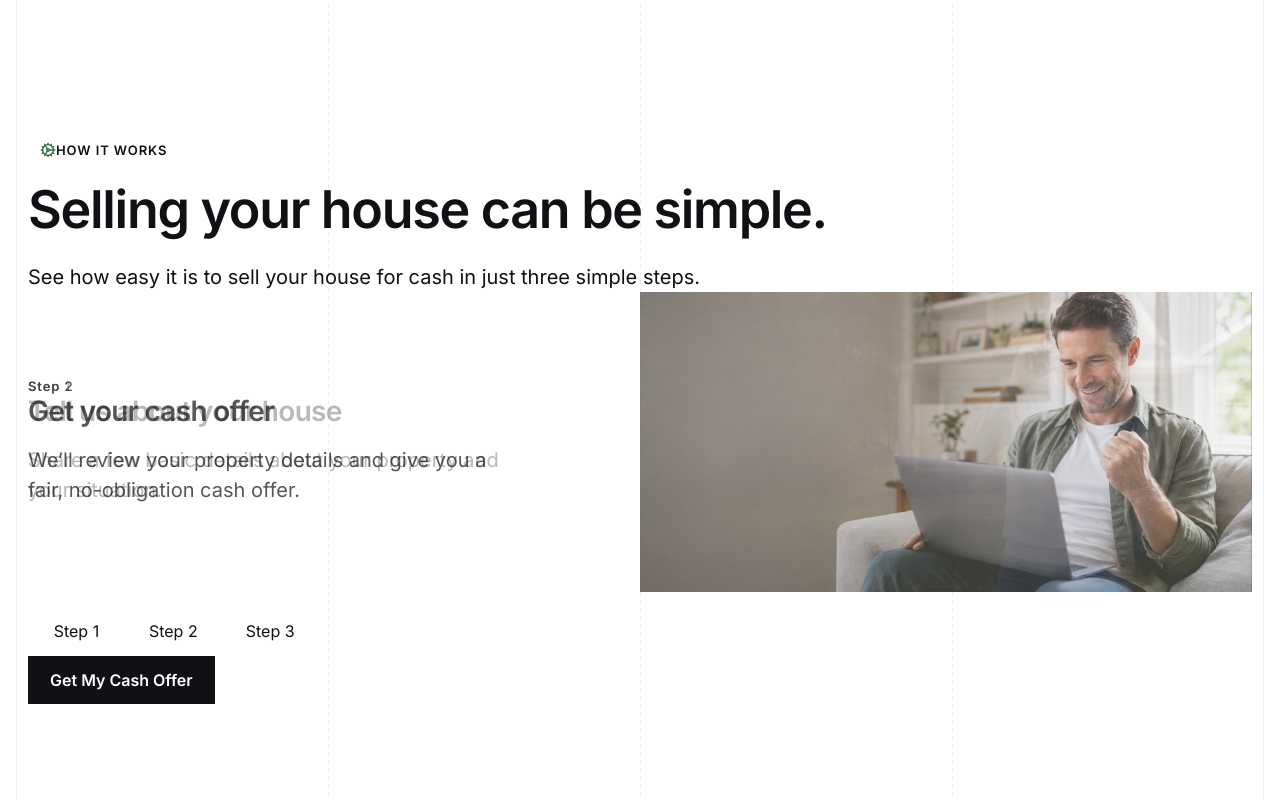
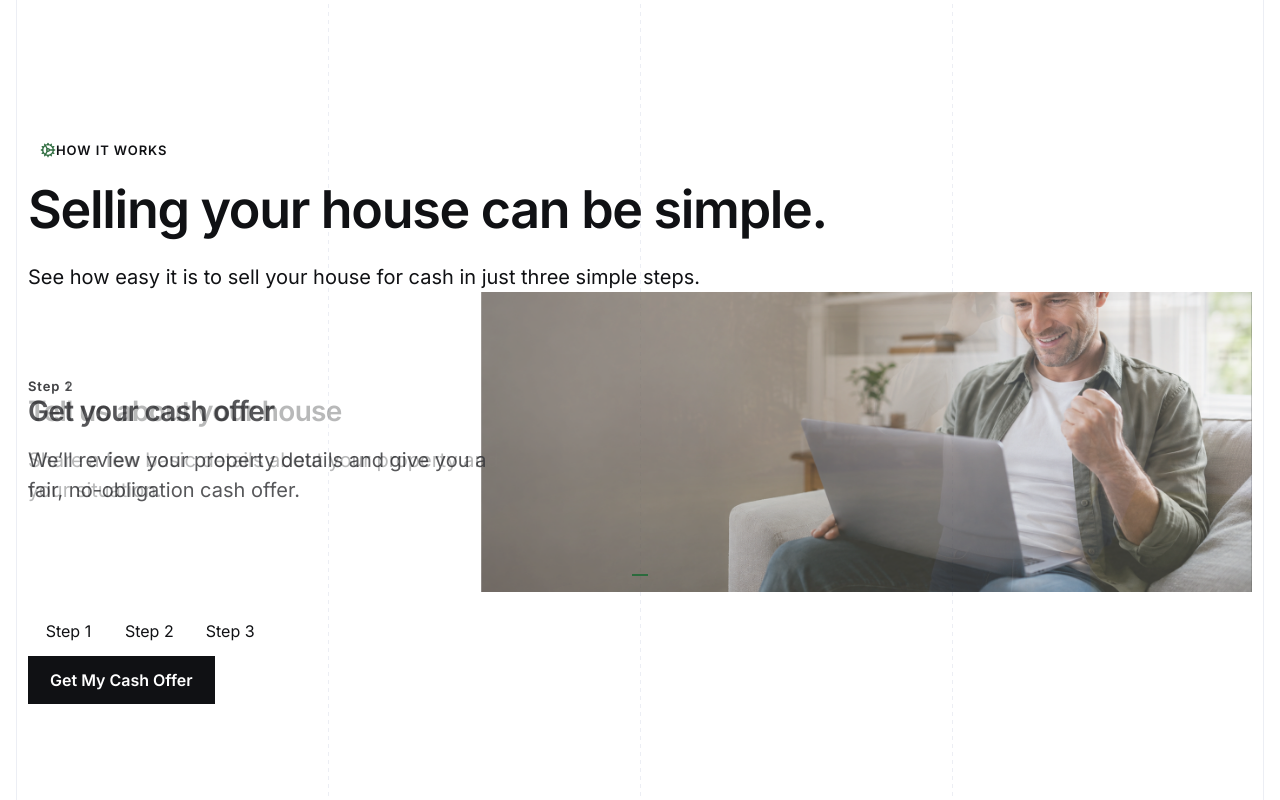
Before and after one commit to YHICAdmin/your-house-in-cash, a Next.js app: page / in a window 1280 px wide. Shown: the part 2405-3205 px from the top of the page. Built offline with nearby package versions, Linux system fonts and the light colour scheme.

Commit message:
style: refine how it works image treatment

```diff
--- a/src/components/area/area-how-it-works.module.css
+++ b/src/components/area/area-how-it-works.module.css
@@ -119,11 +119,11 @@
 .progressMark {
   width: var(--spacing-s);
   height: 2px;
-  background: var(--color-border);
+  background: var(--color-text-muted);
 }
 
 .activeProgressMark {
-  background: var(--color-brand);
+  background: var(--color-brand-dark);
 }
 
 .selectors {
@@ -143,7 +143,7 @@
   min-height: 48px;
   align-items: center;
   justify-content: center;
-  padding: 0 var(--spacing-m);
+  padding: 0 var(--spacing-s);
   border: 0;
   background: transparent;
   color: var(--color-text-muted);
@@ -153,11 +153,12 @@
 .selector::before {
   position: absolute;
   top: 0;
-  right: 0;
-  left: 0;
+  left: 50%;
+  width: var(--spacing-m);
   height: 2px;
   background: transparent;
   content: "";
+  transform: translateX(-50%);
 }
 
 .activeSelector {
@@ -197,17 +198,23 @@
     top: 0;
     bottom: 0;
     left: auto;
-    width: 50%;
+    width: 60%;
     aspect-ratio: auto;
+  }
+
+  .stepImage {
+    object-position: 92% bottom;
+    transform: scale(1.05);
+    transform-origin: right bottom;
   }
 
   .overlay {
     background: linear-gradient(
       to right,
       var(--color-background-soft) 0%,
-      var(--color-background-soft) 60%,
-      color-mix(in srgb, var(--color-background-soft) 20%, transparent) 75%,
-      color-mix(in srgb, var(--color-background-soft) 20%, transparent) 100%
+      var(--color-background-soft) 45%,
+      color-mix(in srgb, var(--color-background-soft) 35%, transparent) 90%,
+      color-mix(in srgb, var(--color-background-soft) 35%, transparent) 100%
     );
   }
 
@@ -225,9 +232,9 @@
     background: linear-gradient(
       to right,
       var(--color-background-soft) 0%,
-      var(--color-background-soft) 50%,
-      color-mix(in srgb, var(--color-background-soft) 20%, transparent) 70%,
-      color-mix(in srgb, var(--color-background-soft) 20%, transparent) 100%
+      var(--color-background-soft) 30%,
+      color-mix(in srgb, var(--color-background-soft) 35%, transparent) 90%,
+      color-mix(in srgb, var(--color-background-soft) 35%, transparent) 100%
     );
   }
 }
--- a/src/components/area/interactive-process.tsx
+++ b/src/components/area/interactive-process.tsx
@@ -129,7 +129,7 @@ export function InteractiveProcess({ headingId }: InteractiveProcessProps) {
                   src={step.image}
                   alt=""
                   fill
-                  sizes="(min-width: 1200px) 612px, (min-width: 768px) 50vw, calc(100vw - 32px)"
+                  sizes="(min-width: 1200px) 735px, (min-width: 768px) 60vw, calc(100vw - 32px)"
                 />
               </div>
               <span className={styles.overlay} aria-hidden="true" />
```
Also changed, not shown: project-documentation/website-specification/area-page.md (+9 -8 lines).
